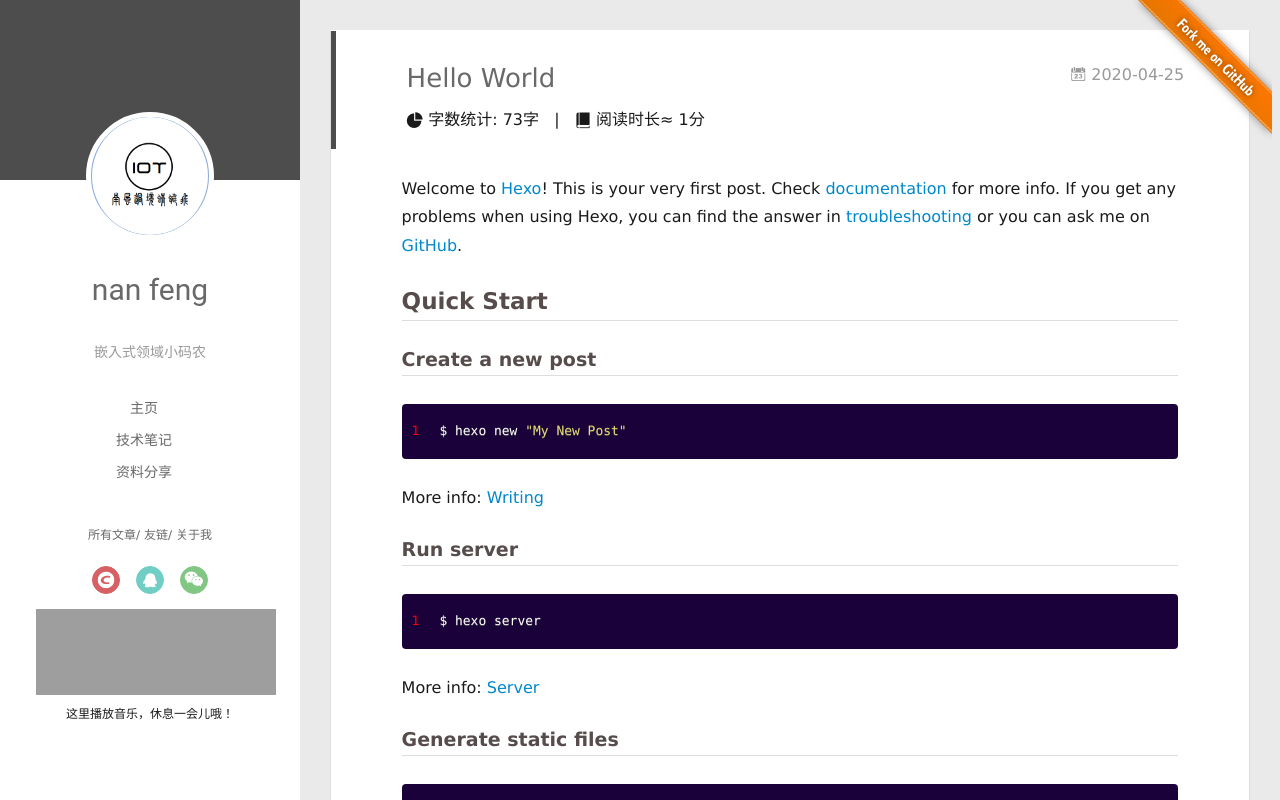
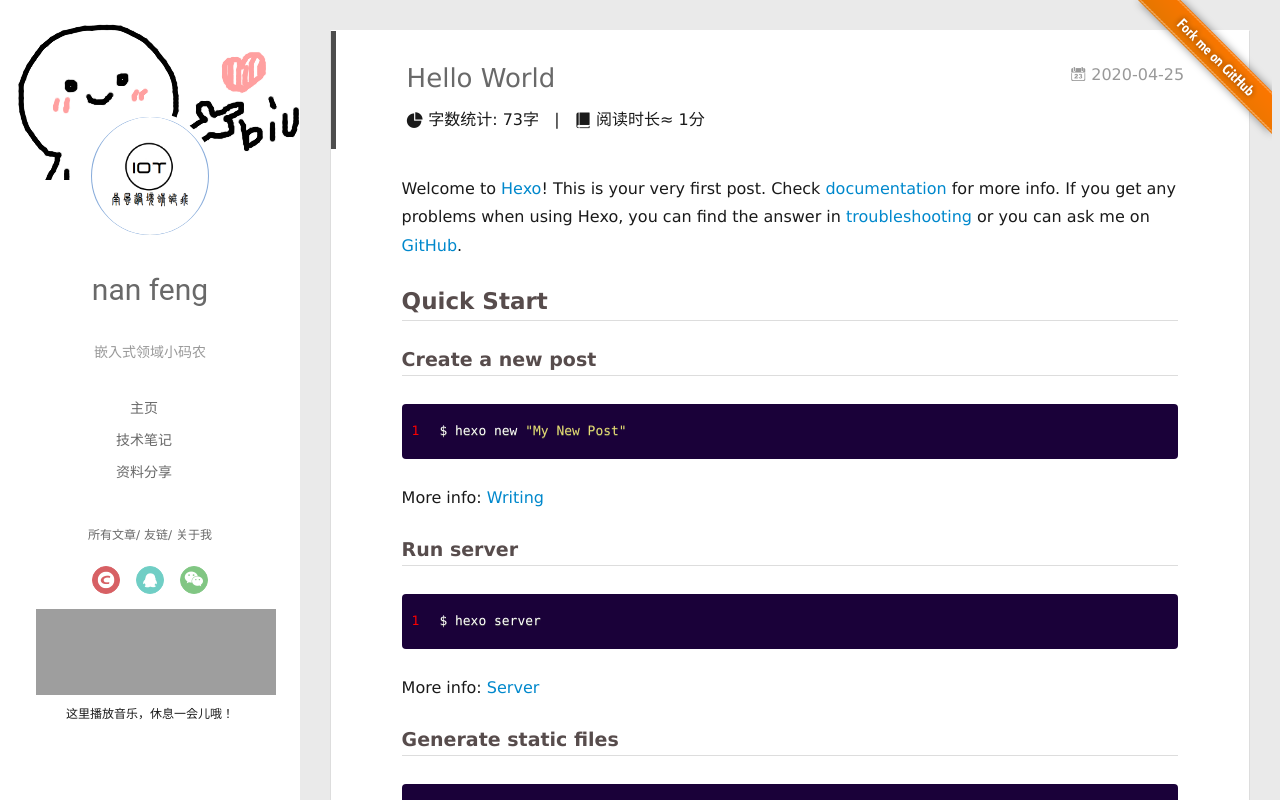
Before and after one commit to Nanfengyuan/Nanfengyuan.github.io, a plain HTML site: page 2020/04/25/hello-world/index.html in a window 1280 px wide. Drawn offline with Linux system fonts and the light colour scheme; some packages are replaced by stand-ins of ours; no server answers; grey boxes are pictures that could not be loaded; a script that the page names is missing.

Commit message:
Site updated: 2020-05-02 20:02:09

```diff
--- a/2020/04/25/hello-world/index.html
+++ b/2020/04/25/hello-world/index.html
@@ -60,7 +60,7 @@
 
 
 
-<div class="overlay" style="background: #4d4d4d;"></div>
+<div class="overlay" style="background: #4d4d4d;background: url('/img/biubiubiu.gif') no-repeat ;"></div>
 <div class="intrude-less">
 	<header id="header" class="inner">
 		<a href="/" class="profilepic">
```
Also changed, not shown: 2020/04/25/搭建博客第一天/index.html (+1 -1 lines), archives/2020/04/index.html (+1 -1 lines), archives/2020/index.html (+1 -1 lines), archives/index.html (+1 -1 lines), index.html (+1 -1 lines).
